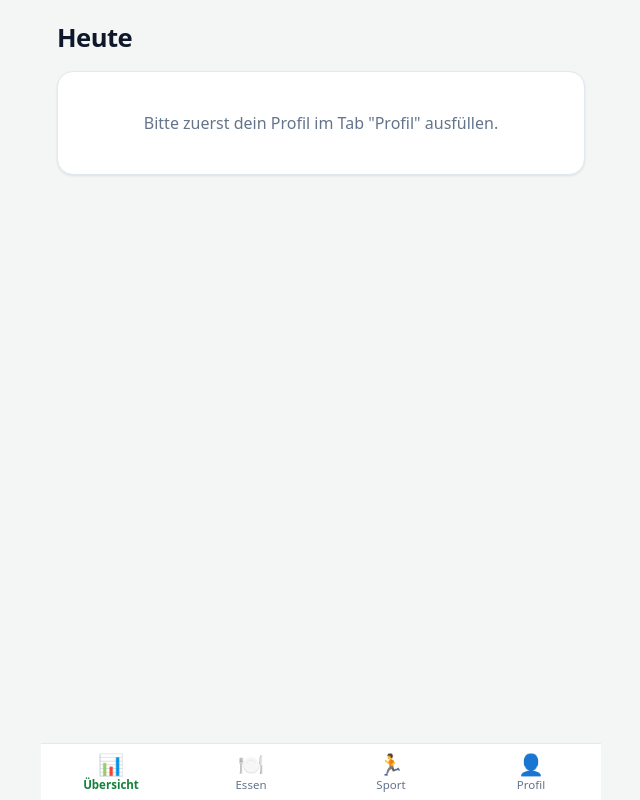
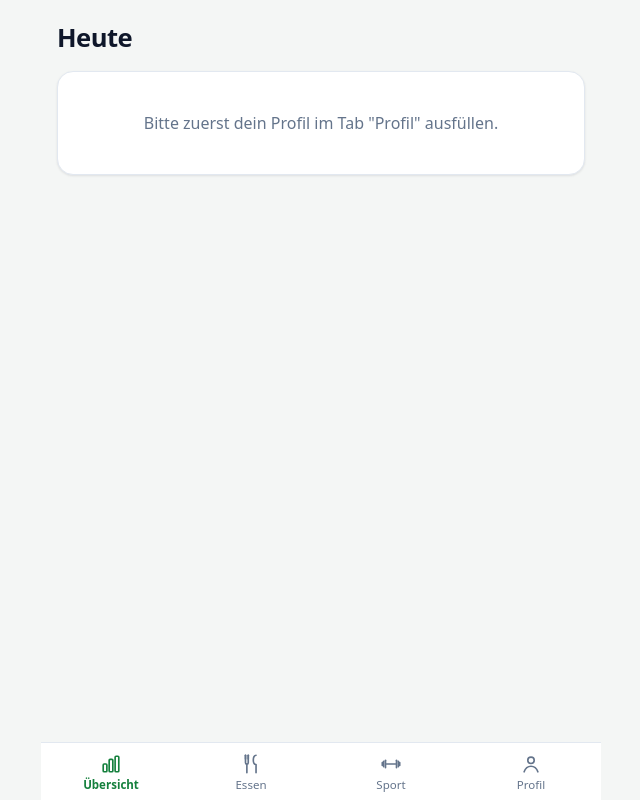
Before and after one commit to apmc137/fittening, a React (Vite) app: page / in a window 1280 px wide. Shown: the whole page, without its empty margins (319-959 px from the left). Built offline with nearby package versions, Linux system fonts and the light colour scheme.

Commit message:
Replace emoji tab icons with minimal line-style SVG icons

```diff
--- a/src/App.css
+++ b/src/App.css
@@ -313,8 +313,8 @@ li > button:not(.danger-ghost) {
 }
 
 .tab-bar button .tab-icon {
-  font-size: 1.3rem;
-  line-height: 1;
+  width: 22px;
+  height: 22px;
 }
 
 .tab-bar button.active {
--- a/src/App.tsx
+++ b/src/App.tsx
@@ -3,15 +3,17 @@ import { Dashboard } from './components/Dashboard/Dashboard'
 import { FoodLog } from './components/Food/FoodLog'
 import { WorkoutLog } from './components/Workout/WorkoutLog'
 import { ProfileScreen } from './components/Profile/ProfileScreen'
+import { IconDashboard, IconFood, IconWorkout, IconProfile } from './components/icons'
+import type { ComponentType } from 'react'
 import './App.css'
 
 type Tab = 'dashboard' | 'food' | 'workout' | 'profile'
 
-const TABS: { id: Tab; label: string; icon: string }[] = [
-  { id: 'dashboard', label: 'Übersicht', icon: '📊' },
-  { id: 'food', label: 'Essen', icon: '🍽️' },
-  { id: 'workout', label: 'Sport', icon: '🏃' },
-  { id: 'profile', label: 'Profil', icon: '👤' },
+const TABS: { id: Tab; label: string; Icon: ComponentType<{ className?: string }> }[] = [
+  { id: 'dashboard', label: 'Übersicht', Icon: IconDashboard },
+  { id: 'food', label: 'Essen', Icon: IconFood },
+  { id: 'workout', label: 'Sport', Icon: IconWorkout },
+  { id: 'profile', label: 'Profil', Icon: IconProfile },
 ]
 
 export function App() {
@@ -32,7 +34,7 @@ export function App() {
             className={activeTab === tab.id ? 'active' : ''}
             onClick={() => setActiveTab(tab.id)}
           >
-            <span className="tab-icon">{tab.icon}</span>
+            <tab.Icon className="tab-icon" />
             <span>{tab.label}</span>
           </button>
         ))}
--- /dev/null
+++ b/src/components/icons.tsx
@@ -0,0 +1,57 @@
+interface IconProps {
+  className?: string
+}
+
+const commonProps = {
+  viewBox: '0 0 24 24',
+  fill: 'none',
+  stroke: 'currentColor',
+  strokeWidth: 1.8,
+  strokeLinecap: 'round' as const,
+  strokeLinejoin: 'round' as const,
+}
+
+export function IconDashboard({ className }: IconProps) {
+  return (
+    <svg {...commonProps} className={className} aria-hidden="true">
+      <rect x="3.5" y="12" width="4" height="8.5" rx="1" />
+      <rect x="10" y="7" width="4" height="13.5" rx="1" />
+      <rect x="16.5" y="3.5" width="4" height="17" rx="1" />
+    </svg>
+  )
+}
+
+export function IconFood({ className }: IconProps) {
+  return (
+    <svg {...commonProps} className={className} aria-hidden="true">
+      <path d="M6 2.5v8a1.5 1.5 0 0 0 1.5 1.5h0a1.5 1.5 0 0 0 1.5-1.5v-8" />
+      <path d="M7.5 12v9.5" />
+      <path d="M6 2.5v4" />
+      <path d="M9 2.5v4" />
+      <path d="M17.5 2.5c-1.7 0-3 2-3 5s1.3 5 3 5v9" />
+    </svg>
+  )
+}
+
+export function IconWorkout({ className }: IconProps) {
+  return (
+    <svg {...commonProps} className={className} aria-hidden="true">
+      <path d="M4 9v6" />
+      <path d="M2.5 10.5v3" />
+      <path d="M20 9v6" />
+      <path d="M21.5 10.5v3" />
+      <path d="M7 12h10" />
+      <path d="M6 8v8" />
+      <path d="M18 8v8" />
+    </svg>
+  )
+}
+
+export function IconProfile({ className }: IconProps) {
+  return (
+    <svg {...commonProps} className={className} aria-hidden="true">
+      <circle cx="12" cy="8" r="3.5" />
+      <path d="M4.5 20.5c1.4-4 4.2-6 7.5-6s6.1 2 7.5 6" />
+    </svg>
+  )
+}
```
